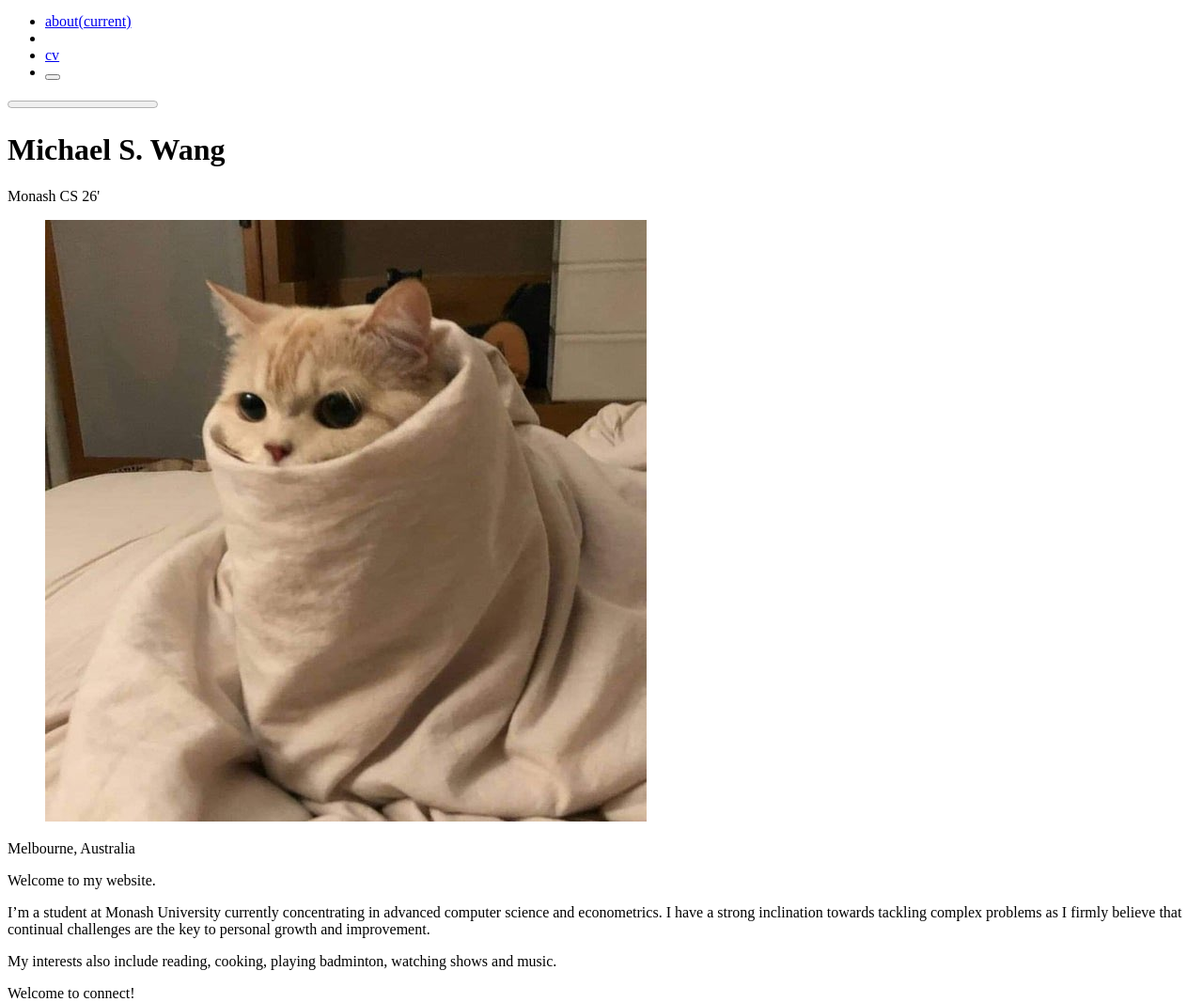
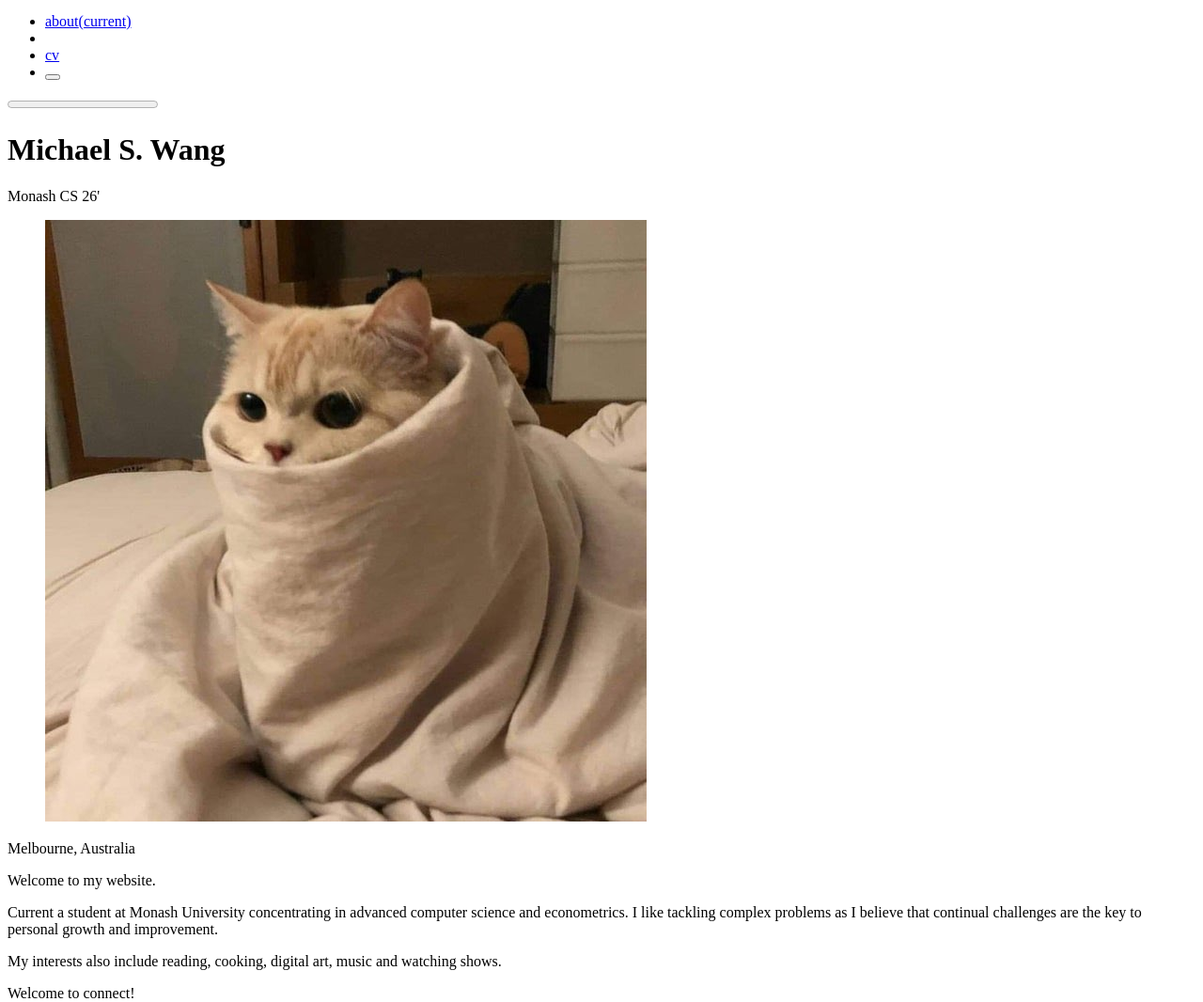
Before and after one commit to michaelwsd/michaelwsd.github.io, a Jekyll site: the page built from _pages/about.md, in a window 1280 px wide. Shown: the part 240-1306 px from the top of the page at 94% size. Built offline with Jekyll 4.4.1, drawn with Linux system fonts in a browser that asks for light colours; comment, search, counter and statistics services are not loaded.

Commit message:
Update about.md

```diff
--- a/_pages/about.md
+++ b/_pages/about.md
@@ -19,6 +19,6 @@ social: true  # includes social icons at the bottom of the page
 
 Welcome to my website.
 
-I'm a student at Monash University currently concentrating in advanced computer science and econometrics. I have a strong inclination towards tackling complex problems as I firmly believe that continual challenges are the key to personal growth and improvement.
+Current a student at Monash University concentrating in advanced computer science and econometrics. I like tackling complex problems as I believe that continual challenges are the key to personal growth and improvement.
 
-My interests also include reading, cooking, playing badminton, watching shows and music.
+My interests also include reading, cooking, digital art, music and watching shows.
```
